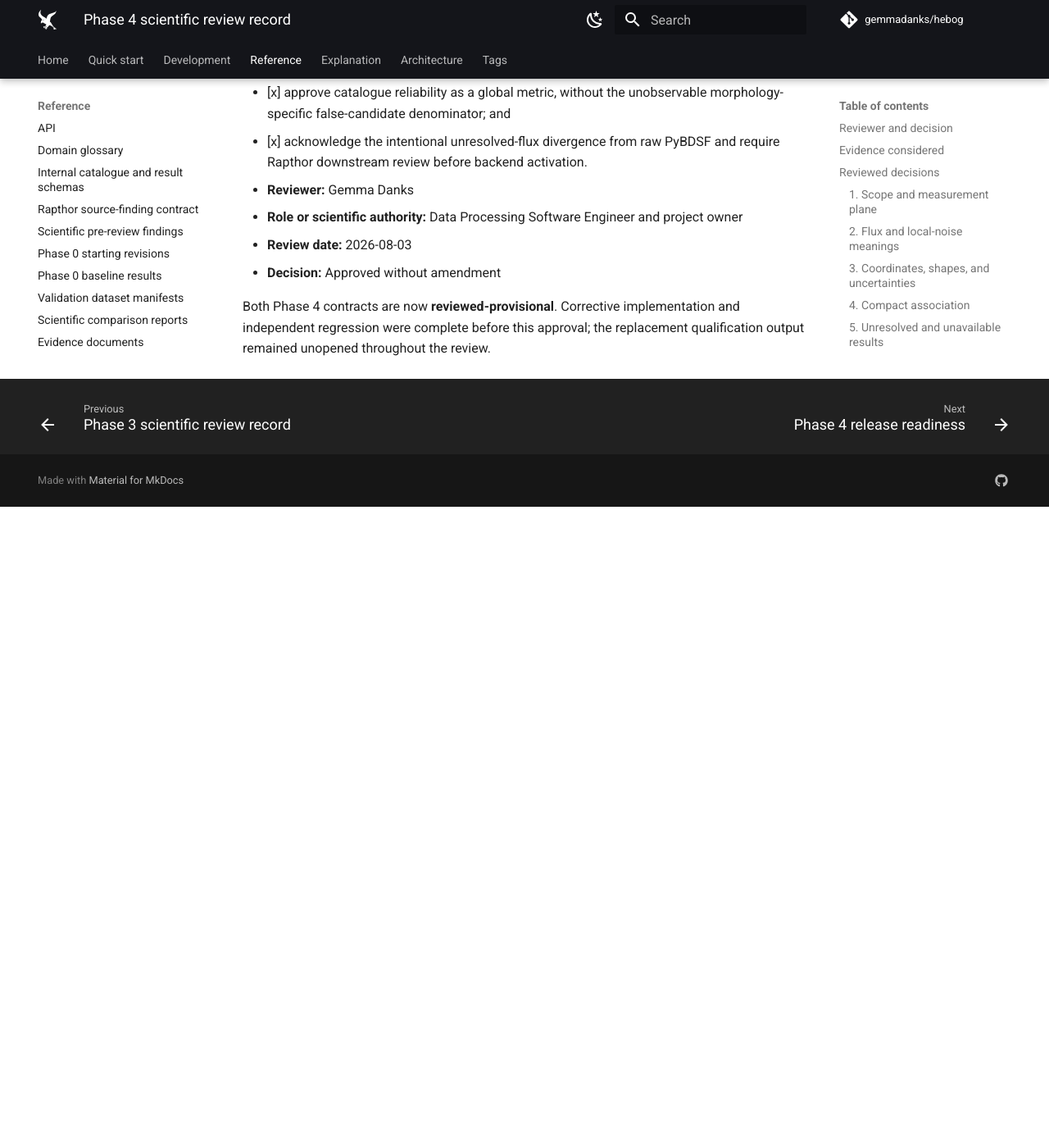
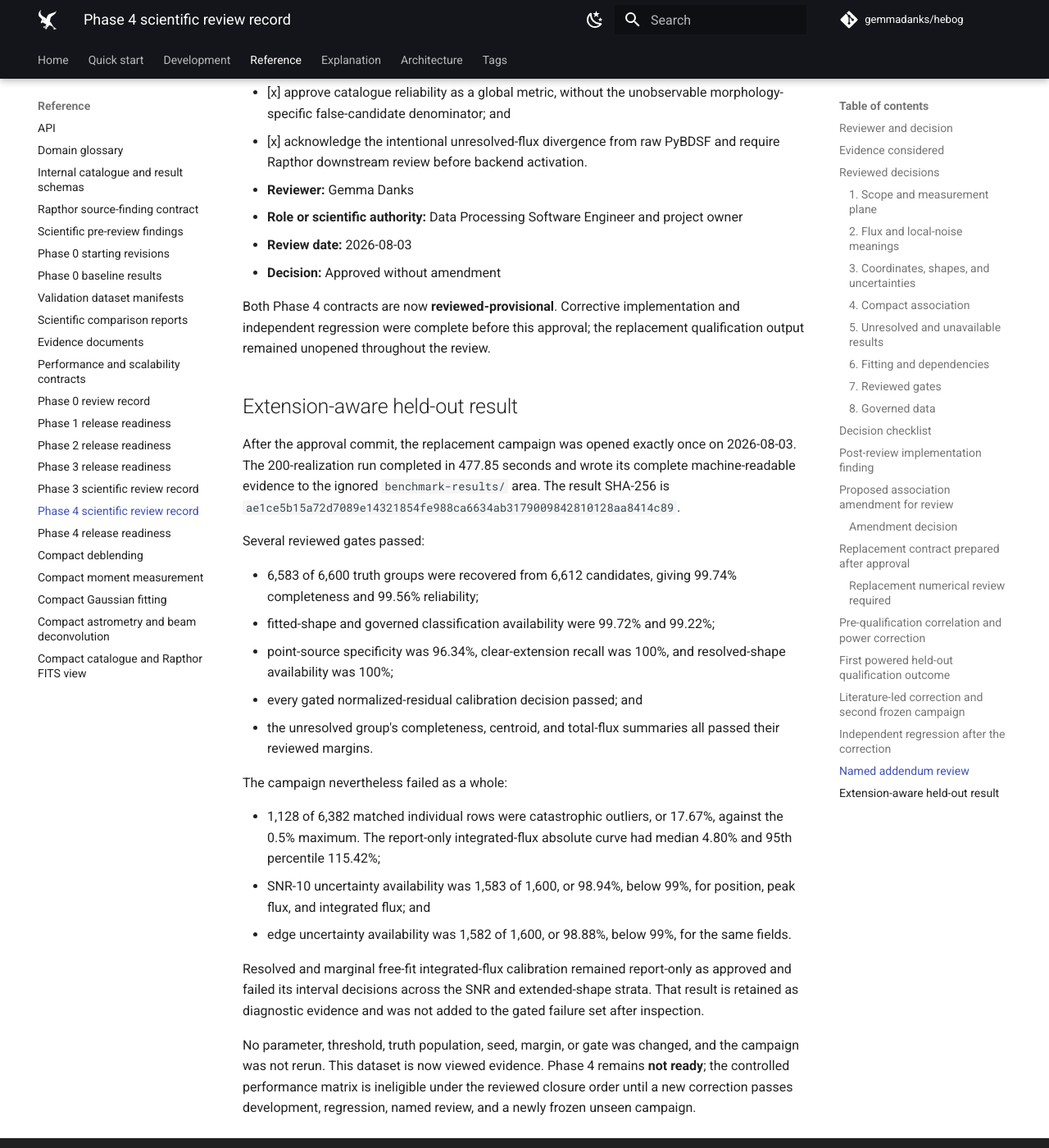
Before and after one commit to gemmadanks/hebog, an MkDocs documentation site: the page built from docs/reference/phase-4-review-record.md, in a window 1280 px wide and 1400 px high, scrolled down 13371 px. Shown: the whole window at 82% size. Built offline with MkDocs 1.6.1 and Material for MkDocs 9.7.7, drawn with Linux system fonts in a browser that asks for light colours; comment, search, counter and statistics services are not loaded; before the commit the page ends 13989 px from its top, so only the background shows below that.

Commit message:
test: record failed Phase 4 qualification
Preserve the single extension-aware held-out result as known evidence and require its exact frozen failure set on future qualification runs. Record passing completeness, reliability, classification, gated calibration, and unresolved-group results alongside the catastrophic-flux and uncertainty-availability failures.

Keep Phase 4 not ready and skip controlled performance qualification under the reviewed closure order. No parameter, gate, population, seed, or margin changed after inspection, and the campaign was not rerun.

Validated with just check, strict documentation build, and all pre-commit hooks.

```diff
--- a/docs/reference/phase-4-review-record.md
+++ b/docs/reference/phase-4-review-record.md
@@ -588,3 +588,44 @@
 Both Phase 4 contracts are now **reviewed-provisional**. Corrective
 implementation and independent regression were complete before this approval;
 the replacement qualification output remained unopened throughout the review.
+
+## Extension-aware held-out result
+
+After the approval commit, the replacement campaign was opened exactly once on
+2026-08-03. The 200-realization run completed in 477.85 seconds and wrote its
+complete machine-readable evidence to the ignored `benchmark-results/` area.
+The result SHA-256 is
+`ae1ce5b15a72d7089e14321854fe988ca6634ab3179009842810128aa8414c89`.
+
+Several reviewed gates passed:
+
+- 6,583 of 6,600 truth groups were recovered from 6,612 candidates, giving
+  99.74% completeness and 99.56% reliability;
+- fitted-shape and governed classification availability were 99.72% and
+  99.22%;
+- point-source specificity was 96.34%, clear-extension recall was 100%, and
+  resolved-shape availability was 100%;
+- every gated normalized-residual calibration decision passed; and
+- the unresolved group's completeness, centroid, and total-flux summaries all
+  passed their reviewed margins.
+
+The campaign nevertheless failed as a whole:
+
+- 1,128 of 6,382 matched individual rows were catastrophic outliers, or
+  17.67%, against the 0.5% maximum. The report-only integrated-flux absolute
+  curve had median 4.80% and 95th percentile 115.42%;
+- SNR-10 uncertainty availability was 1,583 of 1,600, or 98.94%, below 99%,
+  for position, peak flux, and integrated flux; and
+- edge uncertainty availability was 1,582 of 1,600, or 98.88%, below 99%, for
+  the same fields.
+
+Resolved and marginal free-fit integrated-flux calibration remained
+report-only as approved and failed its interval decisions across the SNR and
+extended-shape strata. That result is retained as diagnostic evidence and was
+not added to the gated failure set after inspection.
+
+No parameter, threshold, truth population, seed, margin, or gate was changed,
+and the campaign was not rerun. This dataset is now viewed evidence. Phase 4
+remains **not ready**; the controlled performance matrix is ineligible under
+the reviewed closure order until a new correction passes development,
+regression, named review, and a newly frozen unseen campaign.
```
Also changed, not shown: LOG.md (+52 -0 lines), README.md (+7 -2 lines), docs/reference/phase-4-release-readiness.md (+16 -7 lines), plans/source-finder-implementation.md (+13 -6 lines), 1 other file.
